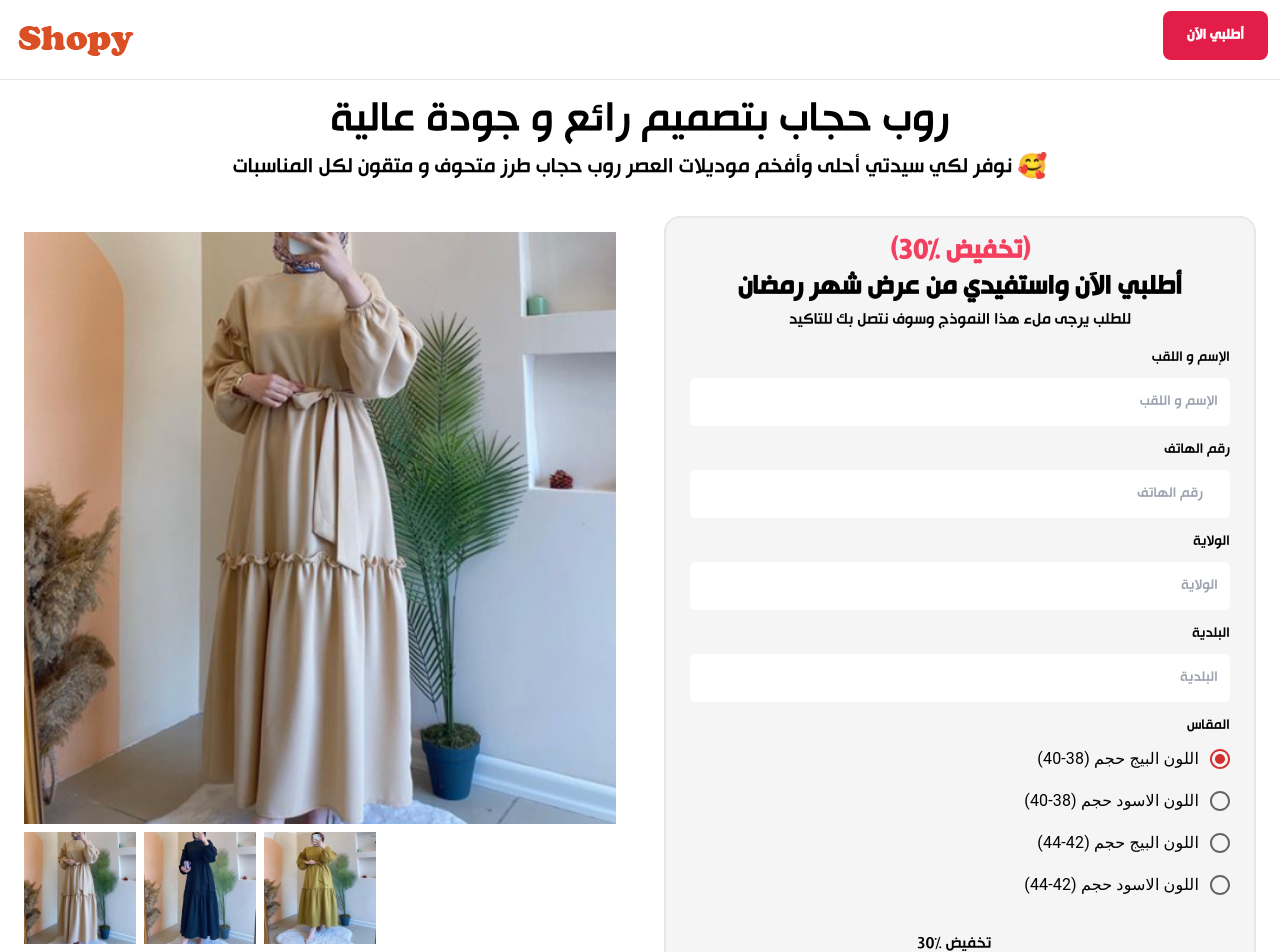
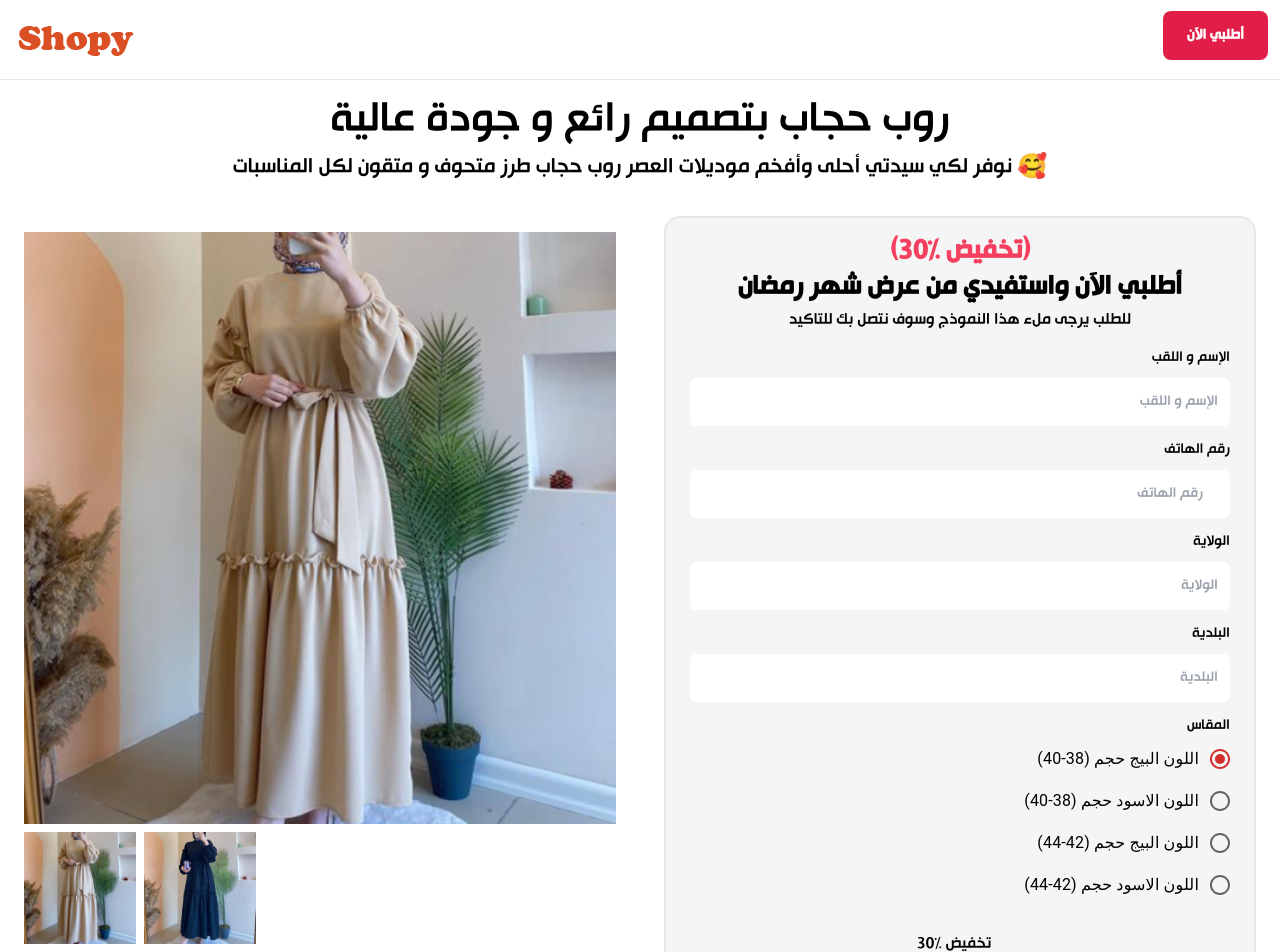
Before and after one commit to hannemanrichard/shopyrobe, a Next.js app: page / in a window 1280 px wide. Shown: the top 952 px of the page. Built offline with nearby package versions, Linux system fonts and the light colour scheme; no server answers; the database is empty.

Commit message:
soemtning

```diff
--- a/pages/index.tsx
+++ b/pages/index.tsx
@@ -179,9 +179,9 @@ export default function Home() {
                   <button onClick={() => setPreviewImage("2.webp")}>
                     <Image src="/2.webp" width={128} height={128} />
                   </button>
-                  <button onClick={() => setPreviewImage("3.webp")}>
+                  {/* <button onClick={() => setPreviewImage("3.webp")}>
                     <Image src="/3.webp" width={128} height={128} />
-                  </button>
+                  </button> */}
                 </div>
               </div>
               <div className=" text-right mt-4">
@@ -221,9 +221,9 @@ export default function Home() {
                   <button onClick={() => setPreviewImage("2.webp")}>
                     <Image src="/2.webp" width={128} height={128} />
                   </button>
-                  <button onClick={() => setPreviewImage("3.webp")}>
+                  {/* <button onClick={() => setPreviewImage("3.webp")}>
                     <Image src="/3.webp" width={128} height={128} />
-                  </button>
+                  </button> */}
                 </div>
               </div>
             </div>
```
